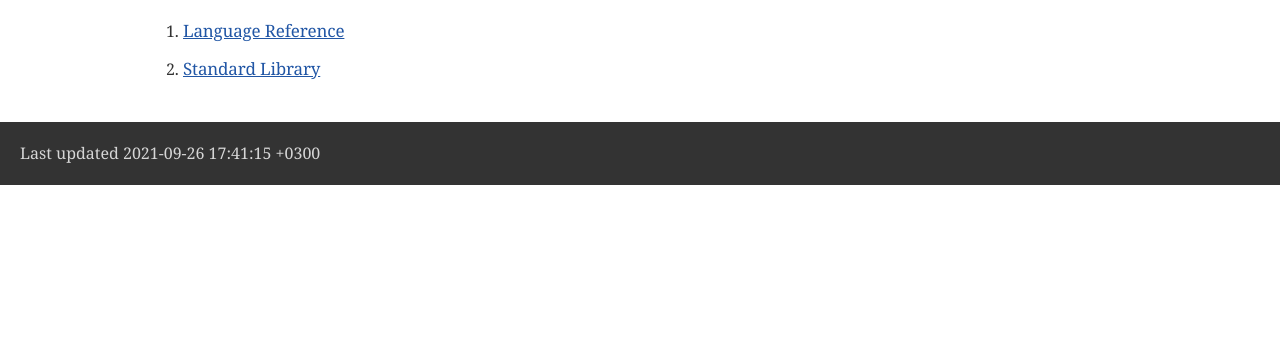
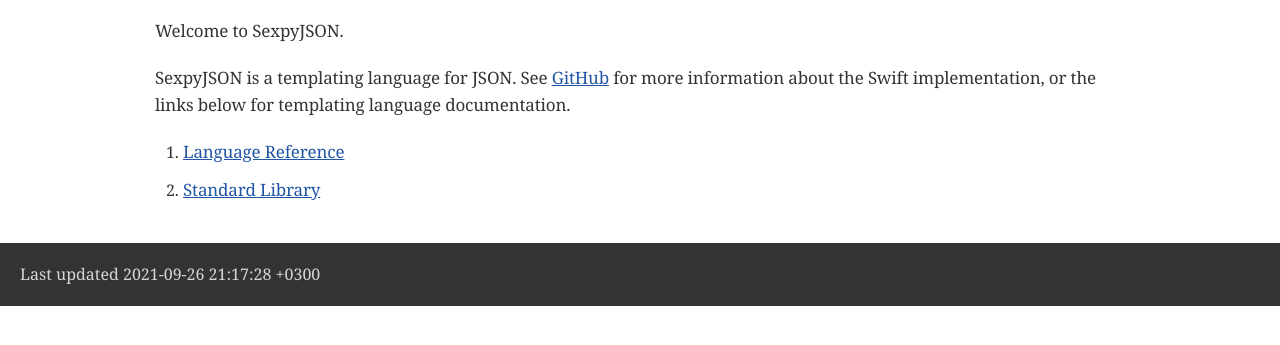
Before and after one commit to juri/SexpyJSON, a plain HTML site: page docs/index.html in a window 1280 px wide. Shown: the part 101-446 px from the top of the page. Drawn offline with nearby package versions, Linux system fonts and the light colour scheme; a web font is replaced by a local one.

Commit message:
Update docs

```diff
--- a/docs/index.html
+++ b/docs/index.html
@@ -442,6 +442,13 @@ body.book #toc,body.book #preamble,body.book h1.sect0,body.book .sect1>h2{page-b
 <h1>SexpyJSON</h1>
 </div>
 <div id="content">
+<div class="paragraph">
+<p>Welcome to SexpyJSON.</p>
+</div>
+<div class="paragraph">
+<p>SexpyJSON is a templating language for JSON. See <a href="https://github.com/juri/SexpyJSON/">GitHub</a> for more
+information about the Swift implementation, or the links below for templating language documentation.</p>
+</div>
 <div class="olist arabic">
 <ol class="arabic">
 <li>
@@ -455,7 +462,7 @@ body.book #toc,body.book #preamble,body.book h1.sect0,body.book .sect1>h2{page-b
 </div>
 <div id="footer">
 <div id="footer-text">
-Last updated 2021-09-26 17:41:15 +0300
+Last updated 2021-09-26 21:17:28 +0300
 </div>
 </div>
 </body>
```
Also changed, not shown: docs/Functions.html (+1 -1 lines).
